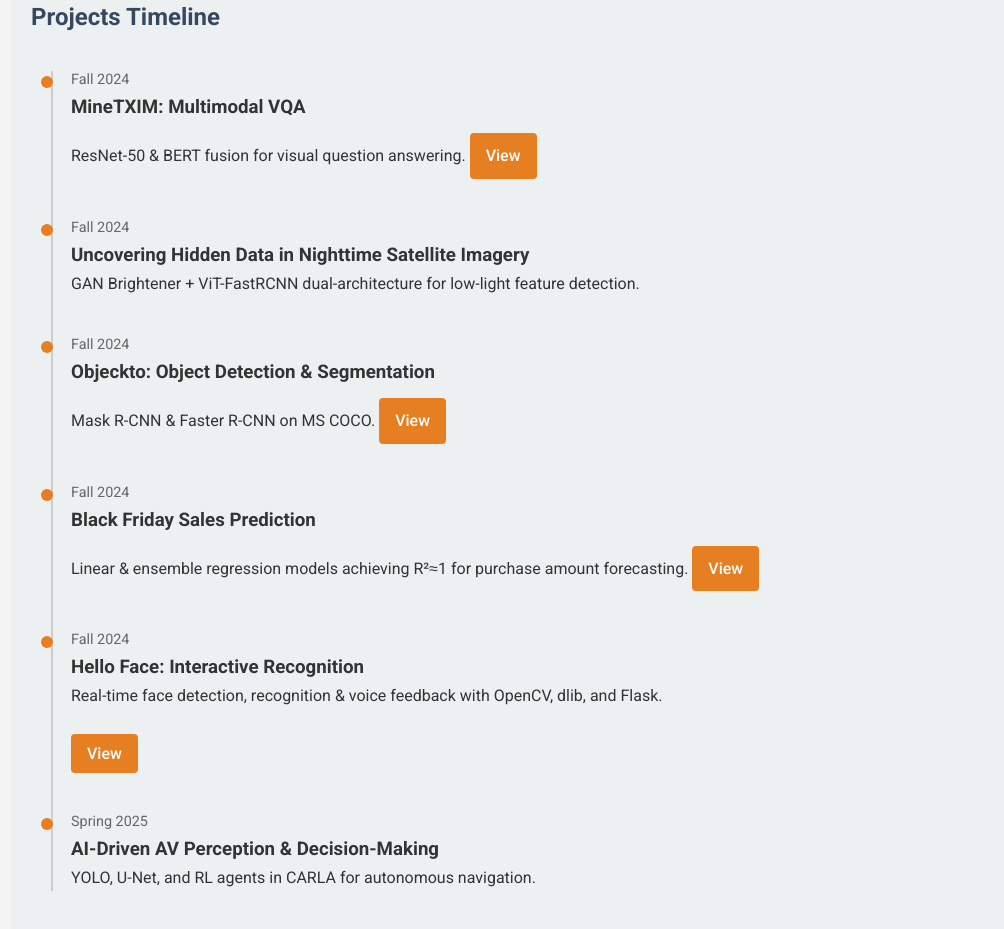
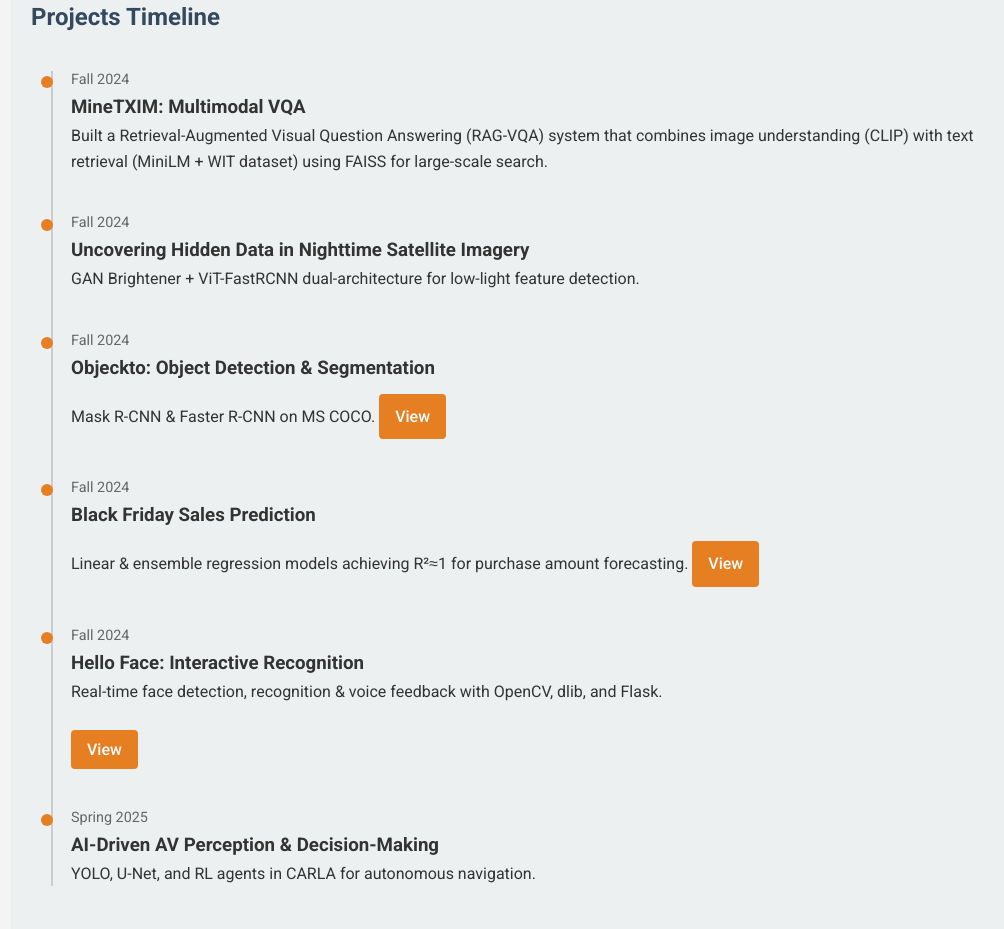
Before and after one commit to prathyusha2020/prathyusha2020.github.io, a plain HTML site: page index.html in a window 1280 px wide. Shown: the part 1997-2926 px from the top of the page, without its empty margins (129-1133 px from the left). Drawn offline with Linux system fonts and the light colour scheme.

Commit message:
Update index.html

```diff
--- a/index.html
+++ b/index.html
@@ -250,7 +250,7 @@
         <div class="timeline-item">
           <time>Fall 2024</time>
           <h3>MineTXIM: Multimodal VQA</h3>
-          <p>ResNet-50 & BERT fusion for visual question answering. <a href="https://github.com/prathyusha2020/Mine_TXIM" class="button" target="_blank">View</a></p>
+          <p>Built a Retrieval-Augmented Visual Question Answering (RAG-VQA) system that combines image understanding (CLIP) with text retrieval (MiniLM + WIT dataset) using FAISS for large-scale search. </p>
         </div>
         <div class="timeline-item">
           <time>Fall 2024</time>
```
